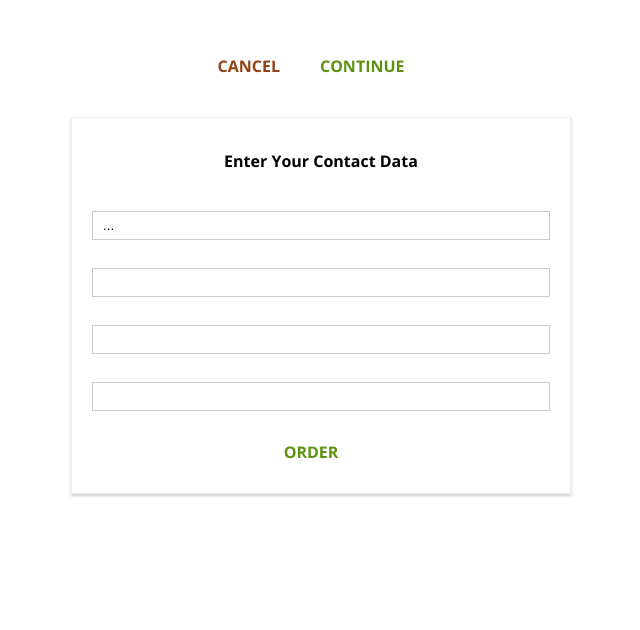
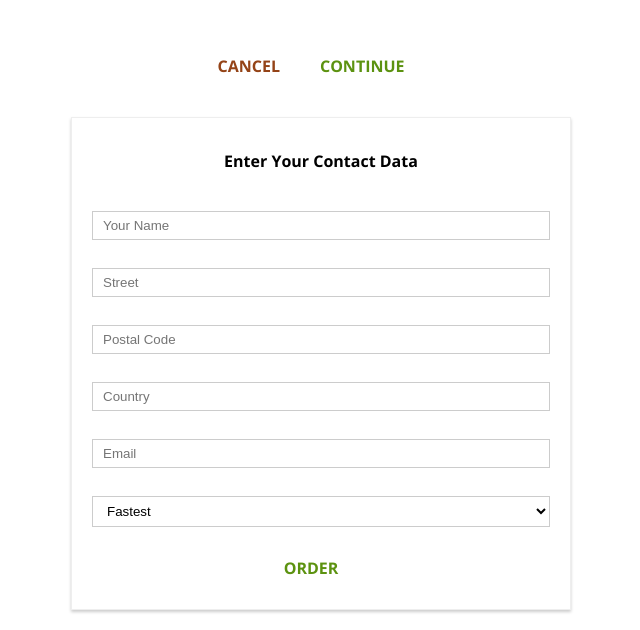
Before and after one commit to Aseelaldallal/burger-builder, a React app: page /checkout/contact-data in a window 1280 px wide. Shown: the part 701-1331 px from the top of the page, without its empty margins (319-959 px from the left). Before the commit the page ends 1215 px from the top, so only its background shows below. Built offline with nearby package versions, Linux system fonts and the light colour scheme.

Commit message:
Add dropdown component

```diff
--- a/src/components/UI/Input/Input.js
+++ b/src/components/UI/Input/Input.js
@@ -8,21 +8,37 @@ const input = (props) => {
     switch(props.elementType) {
         case('input'):
             inputElement =<input
-                    className={classes.InputElement}
-                    {...props.elementConfig}
-                    value={props.value}/>;
+                className={classes.InputElement}
+                {...props.elementConfig}
+                value={props.value}
+                onChange={props.changed}/>;
             break;
         case('texarea'):
-            inputElement = <textarea
+            inputElement =<input
+            className={classes.InputElement}
+            {...props.elementConfig}
+            value={props.value}
+            onChange={props.changed}/>;
+            break;
+        case('select'):
+            inputElement = (
+                <select
                     className={classes.InputElement}
-                    {...props.elementConfig}
-                    value={props.value}/>;
+                    value={props.value}
+                    onChange={props.changed}>
+                    { props.elementConfig.options.map(option => {
+                        return (<option
+                                    key={option.value}
+                                    value={option.value}>
+                                    {option.displayName}
+                                </option>);
+                      })
+                    }
+                </select>
+            )
             break;
         default:
-            inputElement = <input
-                    className={classes.InputElement}
-                    {...props.elementConfig}
-                    value={props.value}/>
+            inputElement = <input className={classes.InputElement} />
     }
 
     return (
--- a/src/containers/Checkout/ContactData/ContactData.js
+++ b/src/containers/Checkout/ContactData/ContactData.js
@@ -1,4 +1,3 @@
-
 
 
 import React, {Component} from 'react';
@@ -9,38 +8,60 @@ import Spinner from '../../../components/UI/Spinner/Spinner';
 import Input from '../../../components/UI/Input/Input';
 
 class ContactData extends Component {
-
     state = {
-        orderFrom: {
-            name:  this.createInputElement('input', 'text', 'Your Name', ''),
-            street: this.createInputElement('input', 'text', 'Street', ''),
-            zipCode: this.createInputElement('input', 'text', 'Postal Code', ''),
-            country: this.createInputElement('input', 'text', 'Country', ''),
-            email: this.createInputElement('input', 'email', 'Email', ''),
+        orderForm: {
+            name: {
+                elementType: 'input',
+                elementConfig: {
+                    type: 'text',
+                    placeholder: 'Your Name'
+                },
+                value: ''
+            },
+            street: {
+                elementType: 'input',
+                elementConfig: {
+                    type: 'text',
+                    placeholder: 'Street'
+                },
+                value: ''
+            },
+            postalCode: {
+                elementType: 'input',
+                elementConfig: {
+                    type: 'text',
+                    placeholder: 'Postal Code'
+                },
+                value: ''
+            },
+            country: {
+                elementType: 'input',
+                elementConfig: {
+                    type: 'text',
+                    placeholder: 'Country'
+                },
+                value: ''
+            },
+            email: {
+                elementType: 'input',
+                elementConfig: {
+                    type: 'email',
+                    placeholder: 'Email'
+                },
+                value: ''
+            },
             deliveryMethod: {
                 elementType: 'select',
-                elementConfig: {
+                elementConfig:  {
                     options: [
-                        { value: 'fastest', displayValue: 'Fastest'},
-                        { value: 'cheapest', displayValue: 'Cheapest'}
+                        {displayName: 'Fastest', value: 'fastest'},
+                        {displayName: 'Cheapest', value: 'cheapest'}
                     ]
-                }
+                },
+                value: 'fastest'
             }
-        },
-        loading: false
+        }
     }
-
-    createInputElement(type, configType, placeholder, value) {
-        return  {
-            elementType: 'input',
-            elementConfig:  {
-                type: 'text',
-                placeholder: 'Your Name',
-            }
-          }
-    }
-
-
 
     orderHandler = (event) => {
         event.preventDefault();
@@ -48,7 +69,6 @@ class ContactData extends Component {
         const order = {
             ingredients: this.props.ingredients,
             price: this.props.price, // Calculate on server in production, to make sure user isn't manipulating
-
         }
         axios.post('/orders.json', order)
              .then(response => {
@@ -61,12 +81,17 @@ class ContactData extends Component {
     }
 
     render() {
+        const formElements = Object.entries(this.state.orderForm).map(element => {
+            return (
+                <Input key={element[0]}
+                       elementType={element[1].elementType}
+                       elementConfig={element[1].elementConfig}
+                       value={element[1].value} />
+            );
+        })
         let form = (
             <form>
-                <Input elementType="..." elementConfig="..." value="..." />
-                <Input inputtype="input" type="email" name="email" placeholder="Your Email" />
-                <Input inputtype="input" type="text" name="street" placeholder="Street" />
-                <Input inputtype="input" type="text" name="postal" placeholder="Postal Code" />
+                {formElements}
                 <Button btnType="Success" clicked={this.orderHandler}> ORDER </Button>
             </form>
         );
```
